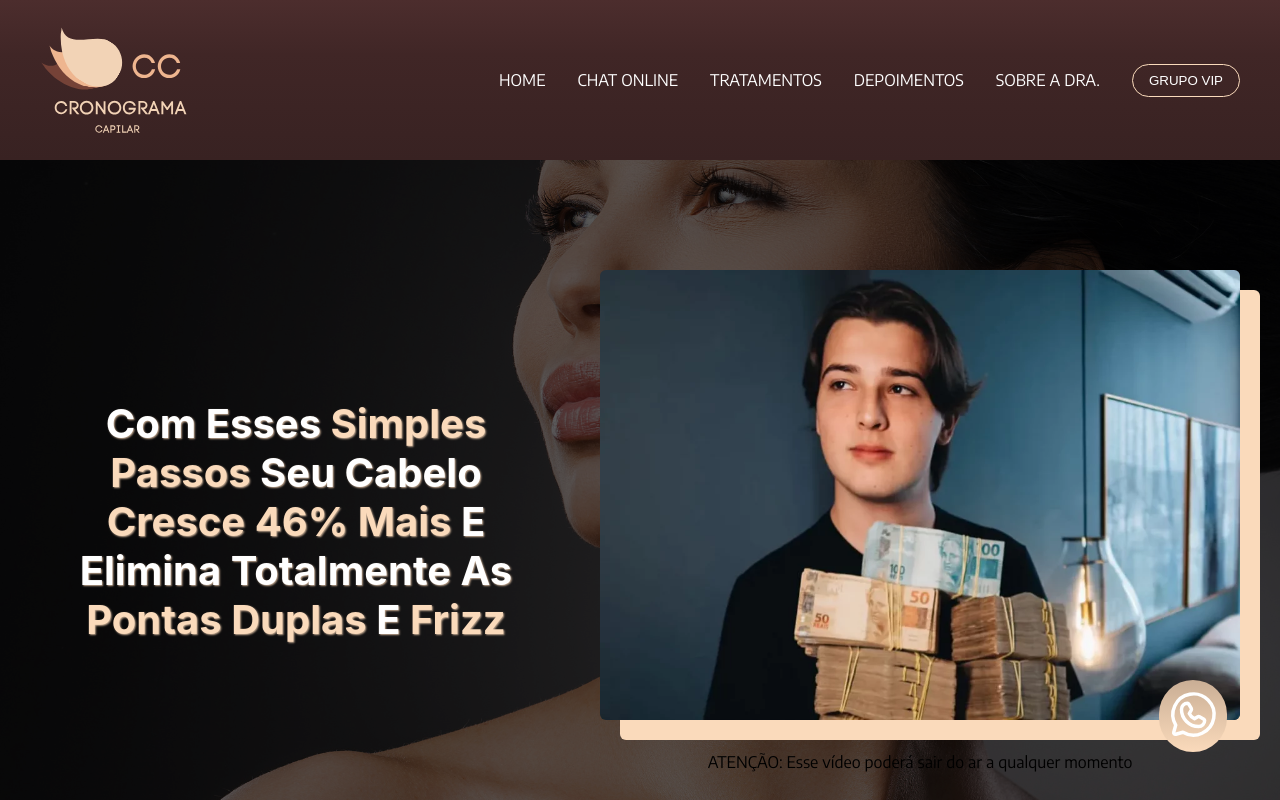
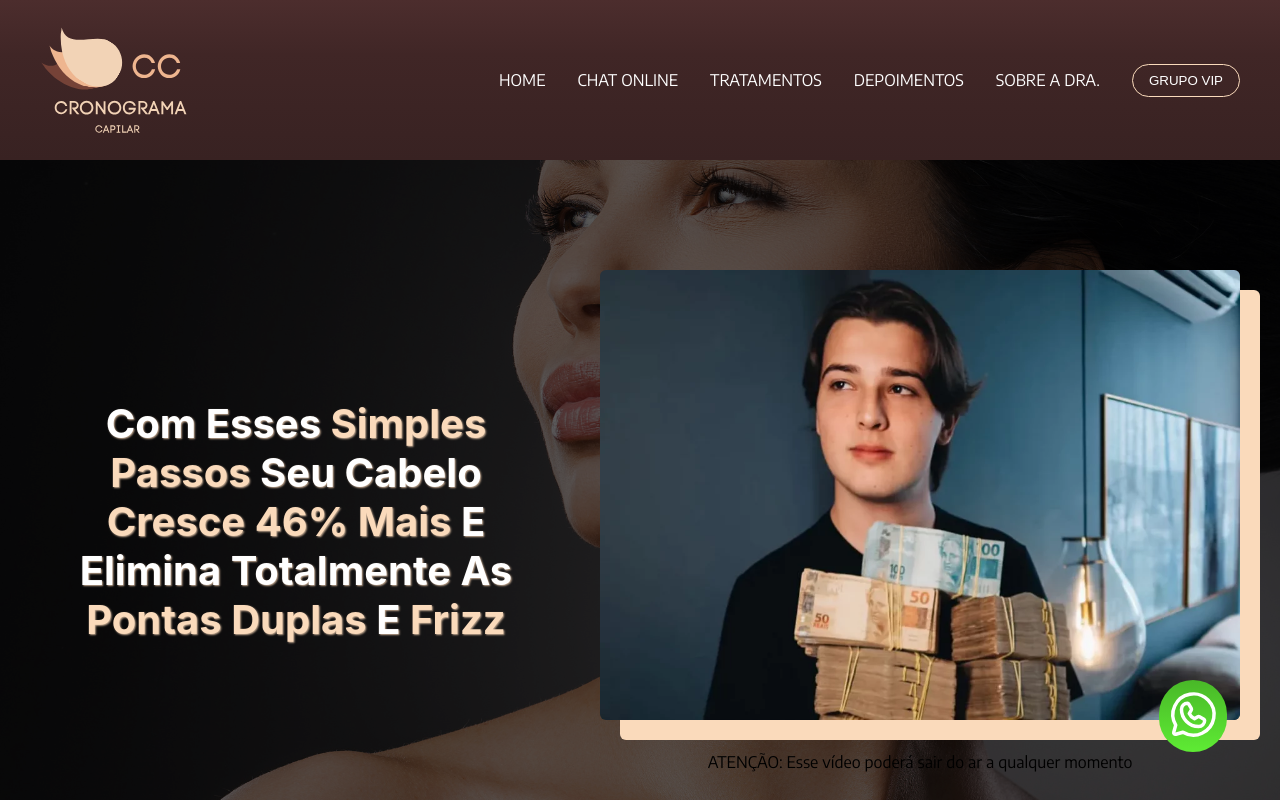
Before and after one commit to BOTConlow/pvcabelo, a React (Vite) app: page / in a window 1280 px wide. Shown: the top 800 px of the page. Built offline with nearby package versions, Linux system fonts and the light colour scheme; no server answers.

Commit message:
meu commit

```diff
--- a/src/components/whatsapp/styles.js
+++ b/src/components/whatsapp/styles.js
@@ -8,7 +8,7 @@ export const WhatsappContent = styled.div`
     z-index: 99;
     border-radius: 50px;
     padding: .4rem;
-    background: linear-gradient(0deg, ${props => props.theme.secondary}, ${props => props.theme.third});
+    background: linear-gradient(0deg, #5eeb34, #49b828);
 
     @media (max-width: 1000px) {
             right: 1rem;
```
